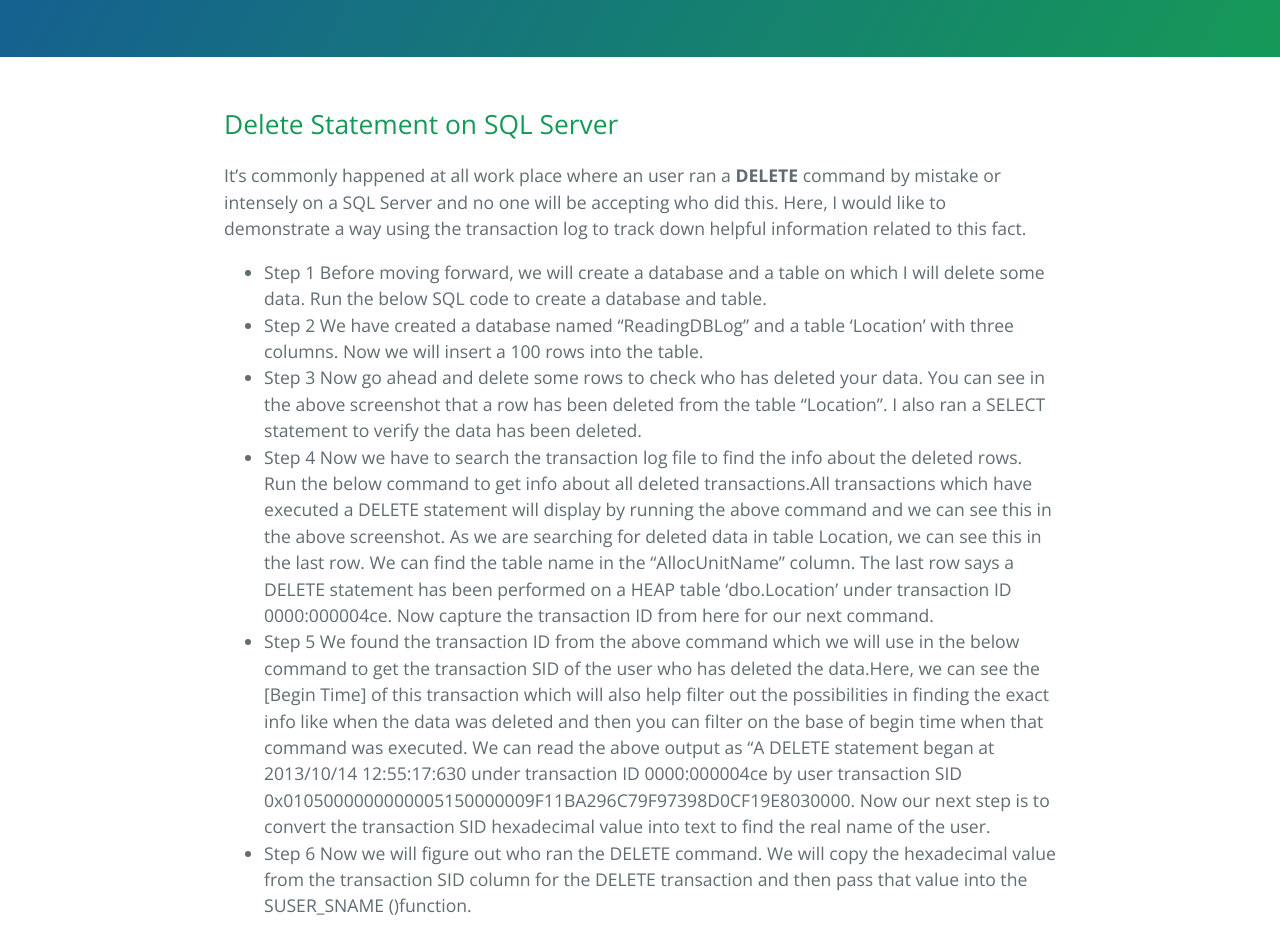
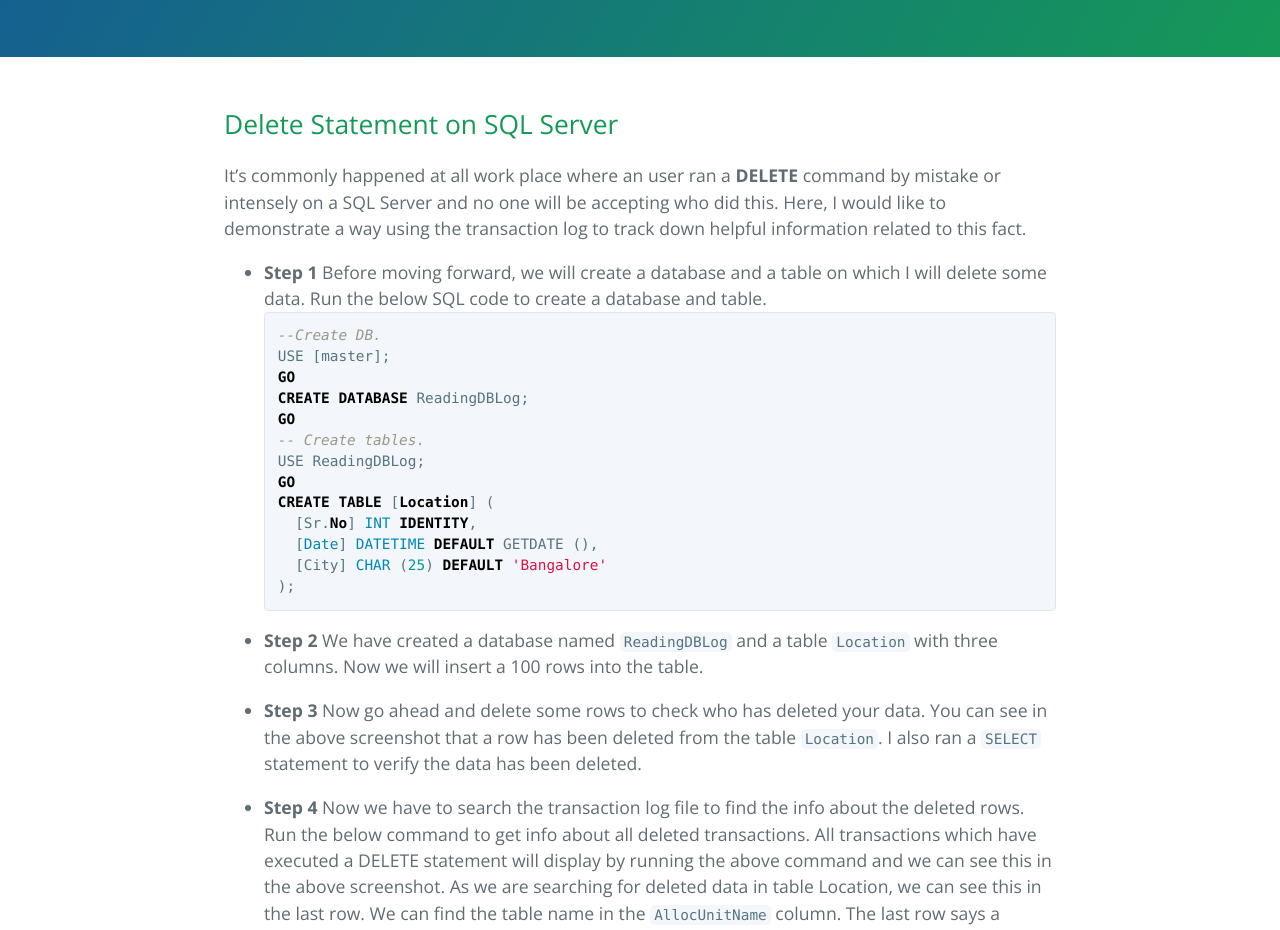
Before and after one commit to antleritsolutions/aviorsys.github.io, a Jekyll site: the page built from _posts/2018-08-27-Who-ran-the-DELETE-statements-on-SQL-Server.md, in a window 1280 px wide and 1400 px high, scrolled down 421 px. Shown: the top 930 px of the window. Built offline with Jekyll 4.4.1, drawn with Linux system fonts in a browser that asks for light colours; some of the changed text lies outside the part shown.

Commit message:
modify post content

````diff
--- a/_posts/2018-08-27-Who-ran-the-DELETE-statements-on-SQL-Server.md
+++ b/_posts/2018-08-27-Who-ran-the-DELETE-statements-on-SQL-Server.md
@@ -7,42 +7,40 @@ author: "Chathuranga Karunarathna"
 ---
 ## Delete Statement on SQL Server
 
-It’s commonly happened at all work place where an user ran a **DELETE** command by
-mistake or intensely on a SQL Server and no one will be accepting who did this. Here, I
-would like to demonstrate a way using the transaction log to track down helpful
-information related to this fact.
-* Step 1
-Before moving forward, we will create a database and a table on which I will delete some
-data. Run the below SQL code to create a database and table.
-* Step 2
-We have created a database named "ReadingDBLog" and a table 'Location' with three
-columns. Now we will insert a 100 rows into the table.
-* Step 3
-Now go ahead and delete some rows to check who has deleted your data.
-You can see in the above screenshot that a row has been deleted from the table "Location". I
-also ran a SELECT statement to verify the data has been deleted.
-* Step 4
-Now we have to search the transaction log file to find the info about the deleted rows. Run
-the below command to get info about all deleted transactions.All transactions which have executed a DELETE statement will display by running the
-above command and we can see this in the above screenshot. As we are searching for
-deleted data in table Location, we can see this in the last row. We can find the table name in
-the "AllocUnitName" column. The last row says a DELETE statement has been performed
-on a HEAP table 'dbo.Location' under transaction ID 0000:000004ce. Now capture the
-transaction ID from here for our next command.
-* Step 5
-We found the transaction ID from the above command which we will use in the below
-command to get the transaction SID of the user who has deleted the data.Here, we can see the [Begin Time] of this transaction which will also help filter out the
-possibilities in finding the exact info like when the data was deleted and then you can filter
-on the base of begin time when that command was executed.
-We can read the above output as "A DELETE statement began at 2013/10/14 12:55:17:630
-under transaction ID 0000:000004ce by user transaction SID
-0x0105000000000005150000009F11BA296C79F97398D0CF19E8030000.
-Now our next step is to convert the transaction SID hexadecimal value into text to find the
-real name of the user.
-* Step 6
-Now we will figure out who ran the DELETE command. We will copy the hexadecimal value
-from the transaction SID column for the DELETE transaction and then pass that value into the SUSER_SNAME ()function.
+It’s commonly happened at all work place where an user ran a **DELETE** command by mistake or intensely on a SQL Server and no one will be accepting who did this. Here, I would like to demonstrate a way using the transaction log to track down helpful information related to this fact.
 
+* **Step 1**
+Before moving forward, we will create a database and a table on which I will delete some data. Run the below SQL code to create a database and table.
+```sql
+--Create DB.
+USE [master];
+GO
+CREATE DATABASE ReadingDBLog;
+GO
+-- Create tables.
+USE ReadingDBLog;
+GO
+CREATE TABLE [Location] (
+    [Sr.No] INT IDENTITY,
+    [Date] DATETIME DEFAULT GETDATE (),
+    [City] CHAR (25) DEFAULT 'Bangalore'
+);
+```
+
+* **Step 2**
+We have created a database named `ReadingDBLog` and a table `Location` with three columns. Now we will insert a 100 rows into the table.
+
+* **Step 3**
+Now go ahead and delete some rows to check who has deleted your data. You can see in the above screenshot that a row has been deleted from the table `Location`. I also ran a `SELECT` statement to verify the data has been deleted.
+
+* **Step 4**
+Now we have to search the transaction log file to find the info about the deleted rows. Run the below command to get info about all deleted transactions. All transactions which have executed a DELETE statement will display by running the above command and we can see this in the above screenshot. As we are searching for deleted data in table Location, we can see this in the last row. We can find the table name in the `AllocUnitName` column. The last row says a DELETE statement has been performed on a HEAP table `dbo.Location` under transaction ID 0000:000004ce. Now capture the transaction ID from here for our next command.
+
+* **Step 5**
+We found the transaction ID from the above command which we will use in the below command to get the transaction SID of the user who has deleted the data.Here, we can see the [Begin Time] of this transaction which will also help filter out the possibilities in finding the exact info like when the data was deleted and then you can filter on the base of begin time when that command was executed. We can read the above output as "A DELETE statement began at 2013/10/14 12:55:17:630 under transaction ID 0000:000004ce by user transaction SID 0x0105000000000005150000009F11BA296C79F97398D0CF19E8030000. Now our next step is to convert the transaction SID hexadecimal value into text to find the real name of the user.
+
+* **Step 6**
+Now we will figure out who ran the DELETE command. We will copy the hexadecimal value from the transaction SID column for the DELETE transaction and then pass that value into the `SUSER_SNAME()` function.
 
 #### Refferences
 * <https://www.mssqltips.com/sqlservertip>
````
